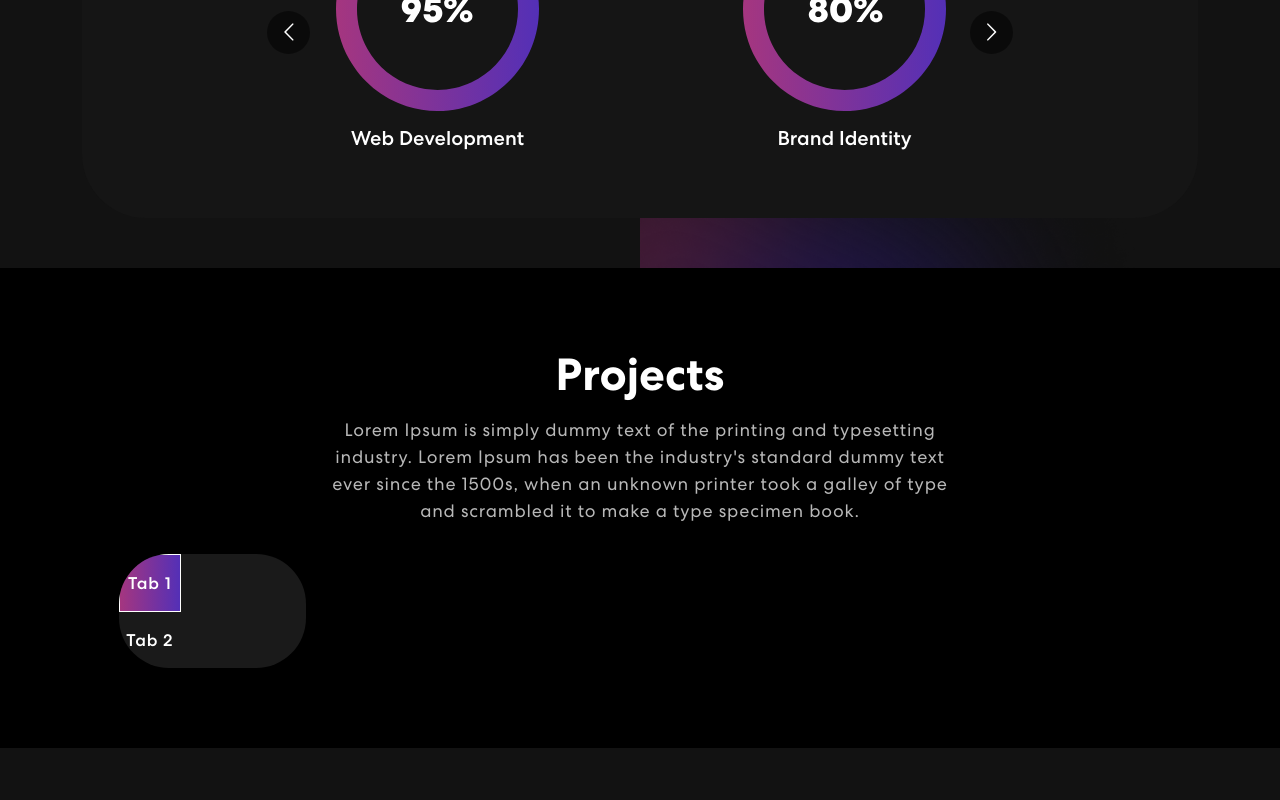
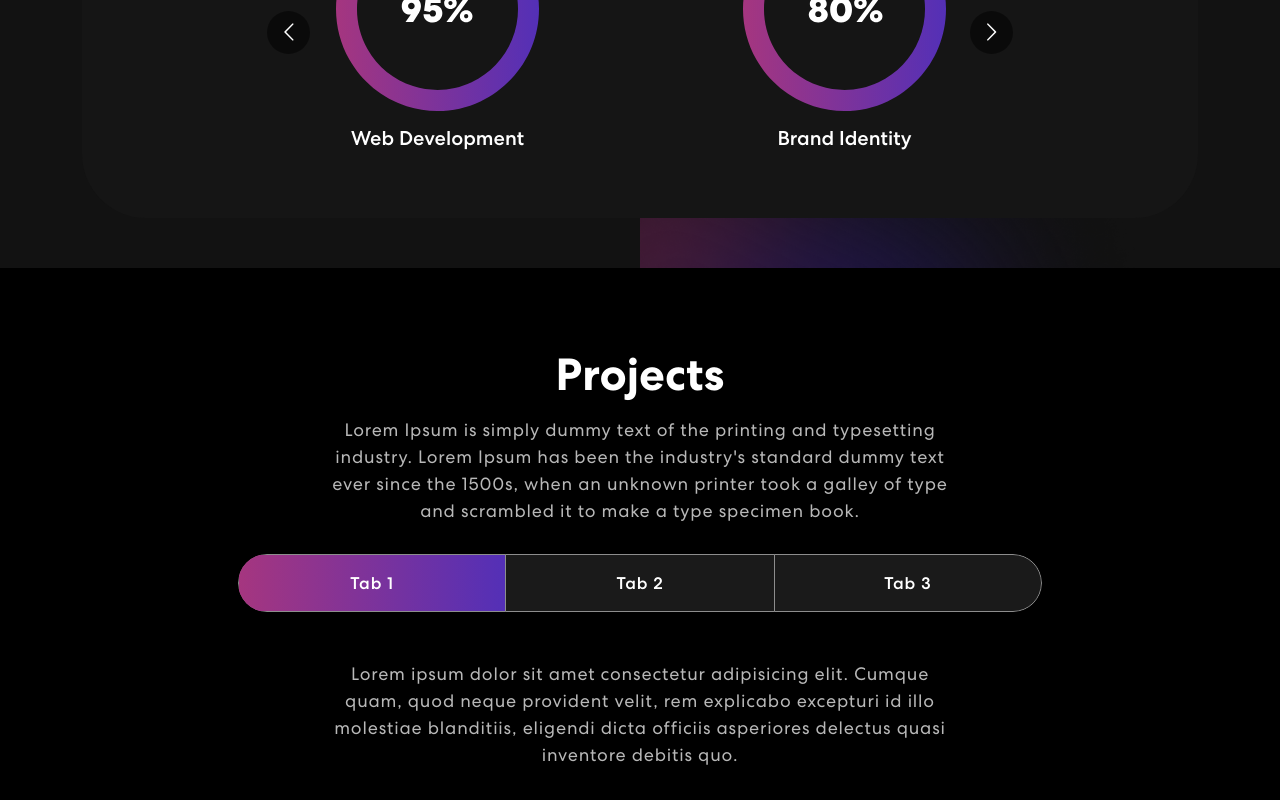
Before and after one commit to Patrikrizek/maiona-react-personal-portfolio, a React (Create React App) app: page / in a window 1280 px wide. Shown: the part 927-1727 px from the top of the page. Before the commit the page ends 1675 px from the top, so only its background shows below. Built offline with nearby package versions, Linux system fonts and the light colour scheme.

Commit message:
Projects Customize Tab Layout

```diff
--- a/src/components/Projects.jsx
+++ b/src/components/Projects.jsx
@@ -8,27 +8,31 @@ const Projects = () => {
                     <Col size={12}>
                         <h2>Projects</h2>
                         <p>Lorem Ipsum is simply dummy text of the printing and typesetting industry. Lorem Ipsum has been the industry's standard dummy text ever since the 1500s, when an unknown printer took a galley of type and scrambled it to make a type specimen book.</p>
-                        <Tab.Container id="left-tabs-example" defaultActiveKey="first">
-                            <Row>
-                                <Col sm={3}>
-                                    <Nav variant="pills" className="flex-column">
+                        <Tab.Container id="projects-tabs" defaultActiveKey="first">
+                            <Nav variant="pills" className="nav-pills mb-5 justify-content-center align-items-center" id="pills-tab">
                                 <Nav.Item>
                                     <Nav.Link eventKey="first">Tab 1</Nav.Link>
                                 </Nav.Item>
                                 <Nav.Item>
                                     <Nav.Link eventKey="second">Tab 2</Nav.Link>
                                 </Nav.Item>
+                                <Nav.Item>
+                                    <Nav.Link eventKey="third">Tab 3</Nav.Link>
+                                </Nav.Item>
                             </Nav>
-                                </Col>
-                                <Col sm={9}>
-                                    <Tab.Content>
+                            <Tab.Content id="slideInUp">
                                 <Tab.Pane eventKey="first">
+                                    <p>Lorem ipsum dolor sit amet consectetur adipisicing elit. Cumque quam, quod neque provident velit, rem explicabo excepturi id illo molestiae blanditiis, eligendi dicta officiis asperiores delectus quasi inventore debitis quo.</p>
                                 </Tab.Pane>
+
                                 <Tab.Pane eventKey="second">
+                                    <p>Lorem ipsum dolor sit amet consectetur adipisicing elit. Cumque quam, quod neque provident velit, rem explicabo excepturi id illo molestiae blanditiis, eligendi dicta officiis asperiores delectus quasi inventore debitis quo.</p>
+                                </Tab.Pane>
+
+                                <Tab.Pane eventKey="third">
+                                    <p>Lorem ipsum dolor sit amet consectetur adipisicing elit. Cumque quam, quod neque provident velit, rem explicabo excepturi id illo molestiae blanditiis, eligendi dicta officiis asperiores delectus quasi inventore debitis quo.</p>
                                 </Tab.Pane>
                             </Tab.Content>
-                                </Col>
-                            </Row>
                         </Tab.Container>
                     </Col>
                 </Row>
```
Lines whose indentation alone changed are shown as unchanged.
